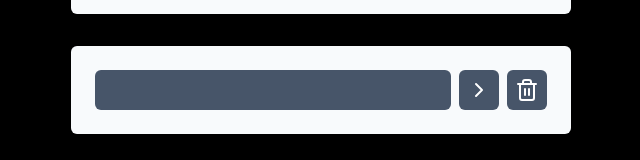
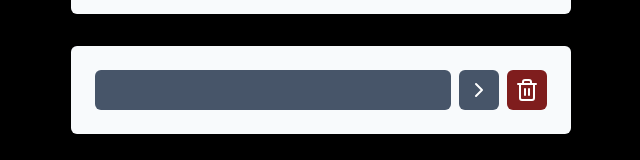
Before and after one commit to Victornck/Taskify, a React (Vite) app: page / in a window 1280 px wide. Shown: the part 282-442 px from the top of the page, without its empty margins (319-959 px from the left). Built offline with nearby package versions, Linux system fonts and the light colour scheme.

Commit message:
CorDelete

```diff
--- a/src/Components/Tasks.jsx
+++ b/src/Components/Tasks.jsx
@@ -31,7 +31,7 @@ function Tasks({ tasks, onTaskClick, onDeleteTaskClick }) {
 
           <button
             onClick={() => onDeleteTaskClick(task.id)}
-            className=" bg-slate-600 p-2 rounded-md text-white"
+            className=" bg-red-900 p-2 rounded-md text-white"
           >
             <Trash2 />
           </button>
```
